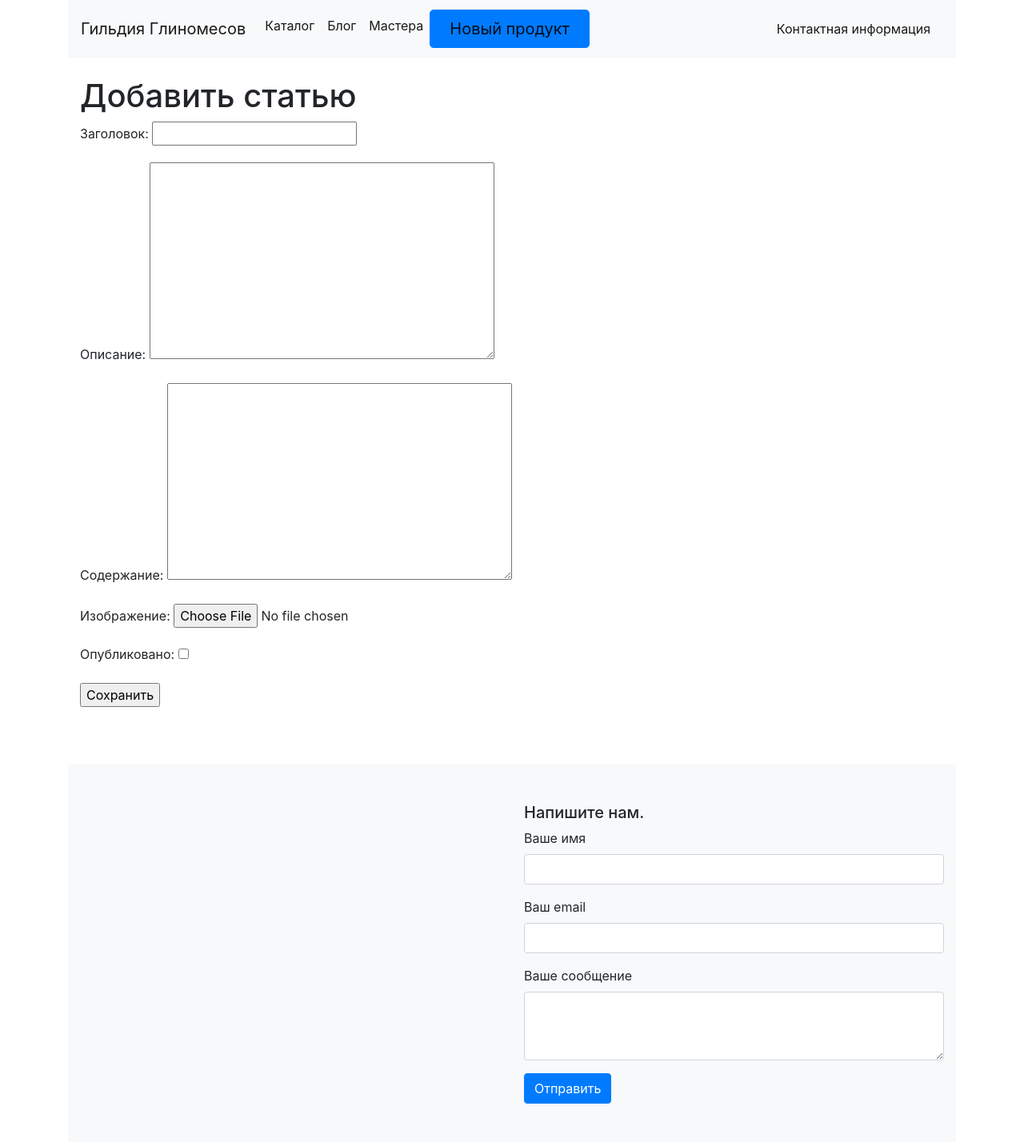
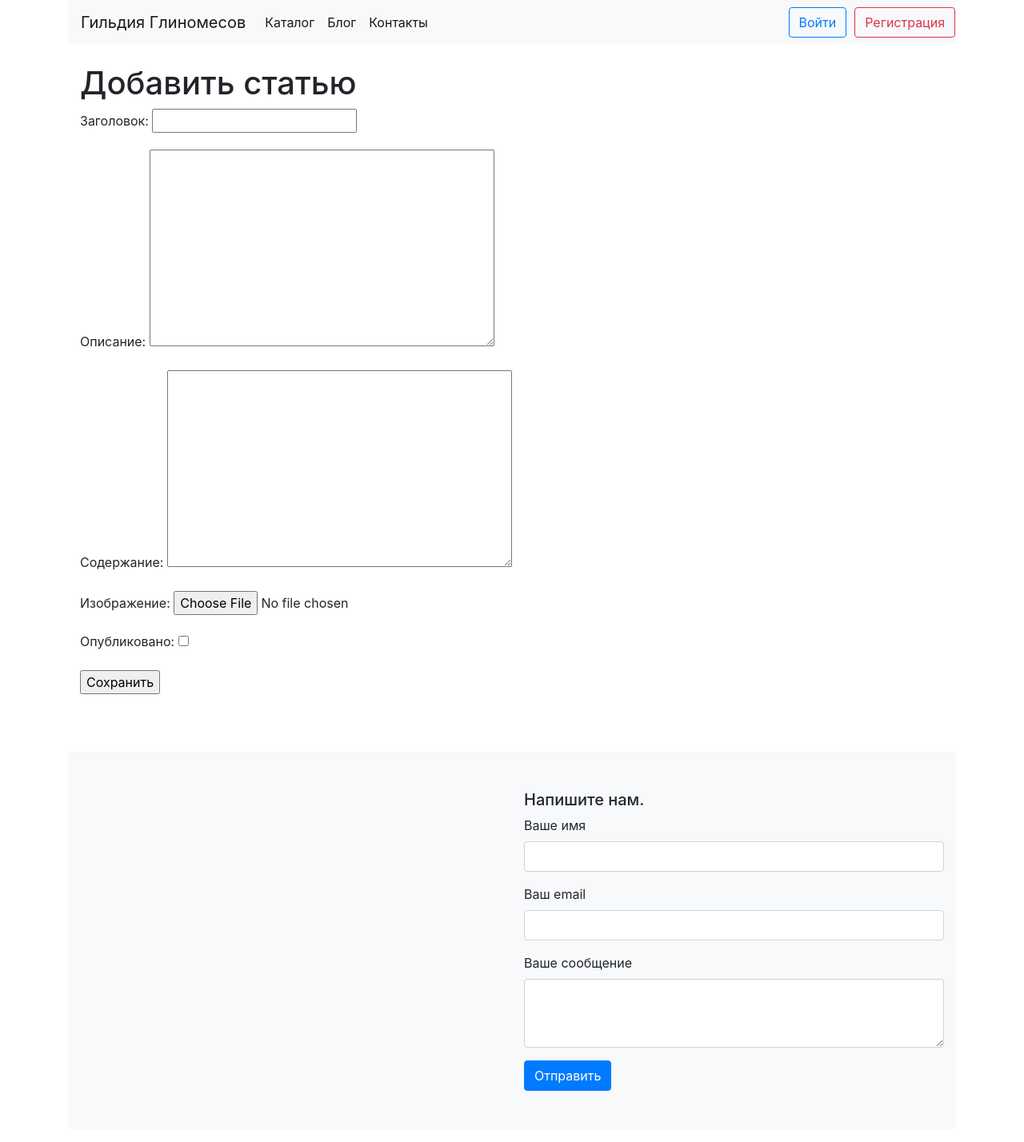
Before and after one commit to alextk37/home_work_19.2, a Django app: page /blog/new_article in a window 1280 px wide. Shown: the whole page at 80% size. After the commit the page ends 1364 px from the top, so only its background shows below. Run offline with Django 5.2, Linux system fonts and the light colour scheme; parts of the project's set-up code (start-up, migrations or seed data) failed here and were passed over; some libraries are stand-ins or nearby versions.

Commit message:
add links in header

```diff
--- a/catalog/templates/catalog/includes/header.html
+++ b/catalog/templates/catalog/includes/header.html
@@ -1,4 +1,6 @@
- <div class="navbar navbar-expand-lg navbar-light bg-light">
+{% load static %}
+{% load my_tags %}
+<div class="navbar navbar-expand-lg navbar-light bg-light">
    <a class="navbar-brand" href="{% url 'catalog:index' %}">Гильдия Глиномесов</a>
         <button class="navbar-toggler" type="button" data-toggle="collapse" data-target="#navbarNav"
             aria-controls="navbarNav" aria-expanded="false" aria-label="Toggle navigation">
@@ -10,17 +12,41 @@
                     <a class="nav-link" href="{% url 'catalog:catalog' %}">Каталог</a>
                 </li>
                 <li class="nav-item active">
-         <a class="nav-link" href="{% url 'blog:blog' %}">Блог</a>
+                    <a class="nav-link" href="{% url 'blog:blog' %}">Блог</a>
                 </li>
                 <li class="nav-item active">
-                    <a class="nav-link" href="#">Мастера</a>
+                    <a class="nav-link" href="/contacts">Контакты</a>
                 </li>
                 <li class="nav-item active">
+                  {% if user.is_authenticated %}
                     <a class="nav-link btn btn-primary btn-lg px-4 me-md-2" href="{% url 'catalog:new_product' %}">Новый продукт</a>
+                  {% endif %}
                 </li>
             </ul>
         </div>
-        <div class="navbar-text">
-            <a class="nav-link" href="/contacts">Контактная информация</a>
+      <div class="row">
+        <div class="button-container" style="display: flex;">
+          {% if user.is_authenticated %}
+          <a class="navbar-brand" style="font-size: 16px;" href="{% url 'users:profile' %}">
+         <img src="{{ user.avatar | no_avatar }}" width="30" height="30" class="d-inline-block align-top rounded-circle" alt="avatar">
+              {{ user.first_name | no_name }}
+          </a>
+            <form method="post" action="{% url 'users:logout' %}" style="margin-right: 10px;">
+          {% csrf_token %}
+            <button class="btn btn-outline-primary" type="submit">Выйти</button>
+            </form>
+          {% if user.is_authenticated %}
+            <form method="post" action="{% url 'users:profile' %}" >
+          {% csrf_token %}
+            <button class="btn btn-outline-success" href="{% url 'users:profile' %}" type="submit">Профиль</button>
+            </form>
+          {% endif %}
         </div>
+          {% else %}
+        <div class="button-container" style="display: flex;">
+            <a class="btn btn-outline-primary" href="{% url 'users:login' %}" style="margin-right: 10px;">Войти</a>
+            <a class="btn btn-outline-danger" href="{% url 'users:register' %}">Регистрация</a>
+            {% endif %}
+        </div>
+      </div>
   </div>
```
